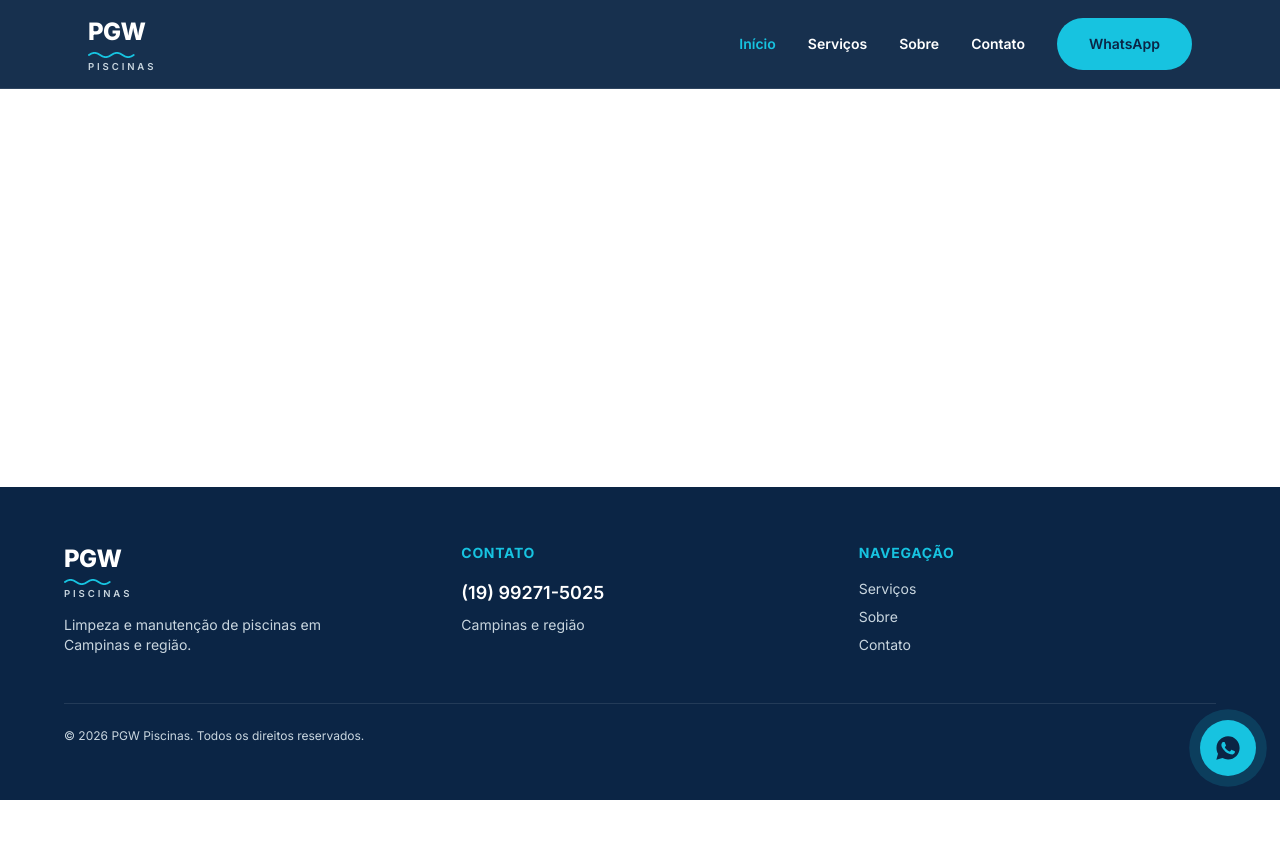
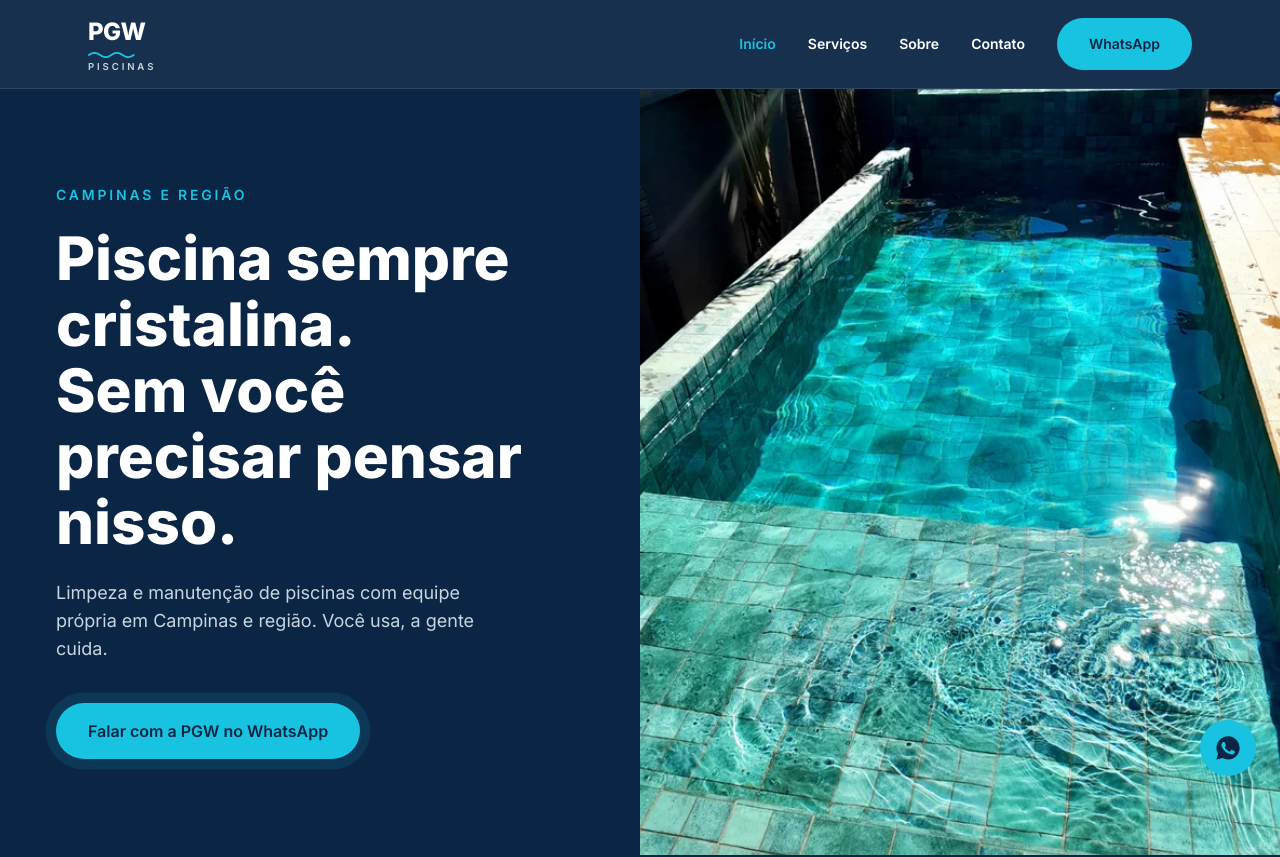
Before and after one commit to gabrielgomescps/PGW, a React (Vite) app: page / in a window 1280 px wide. Shown: the top 857 px of the page. Before the commit the page ends 800 px from the top, so only its background shows below. Built offline with nearby package versions, Linux system fonts and the light colour scheme.

Commit message:
Adiciona hero animado com crossfade e Ken Burns

```diff
--- /dev/null
+++ b/src/components/home/Hero.tsx
@@ -0,0 +1,112 @@
+import { useEffect, useState } from 'react'
+import { AnimatePresence, motion } from 'framer-motion'
+import { site } from '../../content/site'
+import { srcSetDe } from '../../lib/imagens'
+import { Button } from '../ui/Button'
+import { usePrefersReducedMotion } from '../../hooks/usePrefersReducedMotion'
+
+const INTERVALO_MS = 8000
+const CROSSFADE_S = 1.2
+
+export function Hero() {
+  const [indice, setIndice] = useState(0)
+  const reduzido = usePrefersReducedMotion()
+  const fotos = site.fotos
+
+  useEffect(() => {
+    const id = setInterval(() => setIndice((i) => (i + 1) % fotos.length), INTERVALO_MS)
+    return () => clearInterval(id)
+  }, [fotos.length])
+
+  // Pre-carrega as fotos 2 a 4 para o primeiro crossfade nao cair num painel vazio.
+  useEffect(() => {
+    fotos.slice(1).forEach((foto) => {
+      const img = new Image()
+      img.src = `/images/${foto.slug}-900.webp`
+    })
+  }, [fotos])
+
+  const foto = fotos[indice]
+
+  return (
+    <section className="relative grid min-h-[100svh] lg:min-h-[calc(100svh-5rem)] lg:grid-cols-2">
+      {/* Painel de foto: fundo full-bleed no mobile, coluna da direita no desktop */}
+      <div className="absolute inset-0 overflow-hidden lg:relative lg:order-2 lg:col-span-1">
+        <AnimatePresence initial={false}>
+          <motion.img
+            key={foto.slug}
+            src={`/images/${foto.slug}-900.webp`}
+            srcSet={srcSetDe(foto.slug, foto.larguraNativa)}
+            sizes="(min-width: 1024px) 50vw, 100vw"
+            alt={foto.alt}
+            className="absolute inset-0 h-full w-full object-cover"
+            initial={{ opacity: 0, scale: 1 }}
+            animate={{ opacity: 1, scale: reduzido ? 1 : 1.08 }}
+            exit={{ opacity: 0 }}
+            transition={{
+              opacity: { duration: reduzido ? 0.2 : CROSSFADE_S },
+              scale: { duration: INTERVALO_MS / 1000, ease: 'linear' },
+            }}
+          />
+        </AnimatePresence>
+        {/* Escurece a foto no mobile, onde o texto fica por cima dela */}
+        <div className="absolute inset-0 bg-gradient-to-t from-navy via-navy/70 to-navy/20 lg:hidden" />
+      </div>
+
+      {/* Coluna de texto */}
+      <div className="relative z-10 flex flex-col justify-center px-6 py-24 lg:order-1 lg:bg-navy lg:px-14">
+        <motion.p
+          initial={{ opacity: 0 }}
+          animate={{ opacity: 1 }}
+          transition={{ duration: 0.5 }}
+          className="text-sm font-semibold uppercase tracking-[0.2em] text-turquesa"
+        >
+          {site.regiao}
+        </motion.p>
+
+        <h1 className="mt-5 text-4xl font-extrabold leading-[1.1] text-white sm:text-5xl lg:text-6xl">
+          {['Piscina sempre cristalina.', 'Sem você precisar pensar nisso.'].map((linha, i) => (
+            <motion.span
+              key={linha}
+              className="block"
+              initial={reduzido ? { opacity: 1 } : { opacity: 0, y: 28 }}
+              animate={{ opacity: 1, y: 0 }}
+              transition={{ duration: reduzido ? 0 : 0.6, delay: reduzido ? 0 : i * 0.12, ease: [0.22, 1, 0.36, 1] }}
+            >
+              {linha}
+            </motion.span>
+          ))}
+        </h1>
+
+        <motion.p
+          initial={reduzido ? { opacity: 1 } : { opacity: 0 }}
+          animate={{ opacity: 1 }}
+          transition={{ duration: reduzido ? 0 : 0.6, delay: reduzido ? 0 : 0.3 }}
+          className="mt-6 max-w-md text-lg text-prata"
+        >
+          Limpeza e manutenção de piscinas com equipe própria em {site.regiao}. Você usa, a gente
+          cuida.
+        </motion.p>
+
+        <motion.div
+          initial={reduzido ? { opacity: 1 } : { opacity: 0 }}
+          animate={{ opacity: 1 }}
+          transition={{ duration: reduzido ? 0 : 0.6, delay: reduzido ? 0 : 0.5 }}
+          className="mt-10"
+        >
+          <Button pulse mensagem="Olá, PGW! Vim pelo site e quero um orçamento.">
+            Falar com a PGW no WhatsApp
+          </Button>
+        </motion.div>
+      </div>
+
+      {/* Indicador de scroll */}
+      <motion.div
+        aria-hidden="true"
+        className="absolute bottom-6 left-1/2 z-10 h-10 w-px -translate-x-1/2 bg-turquesa lg:left-14 lg:translate-x-0"
+        animate={reduzido ? undefined : { opacity: [0.2, 1, 0.2], scaleY: [0.6, 1, 0.6] }}
+        transition={reduzido ? undefined : { duration: 2, repeat: Infinity, ease: 'easeInOut' }}
+      />
+    </section>
+  )
+}
--- a/src/pages/Home.tsx
+++ b/src/pages/Home.tsx
@@ -1,3 +1,5 @@
+import { Hero } from '../components/home/Hero'
+
 export default function Home() {
   return (
     <>
@@ -6,6 +8,7 @@ export default function Home() {
         name="description"
         content="Limpeza e manutenção de piscina em Campinas e região. Equipe própria, sem fidelidade e água cristalina o ano todo. Peça seu orçamento no WhatsApp."
       />
+      <Hero />
     </>
   )
 }
```
